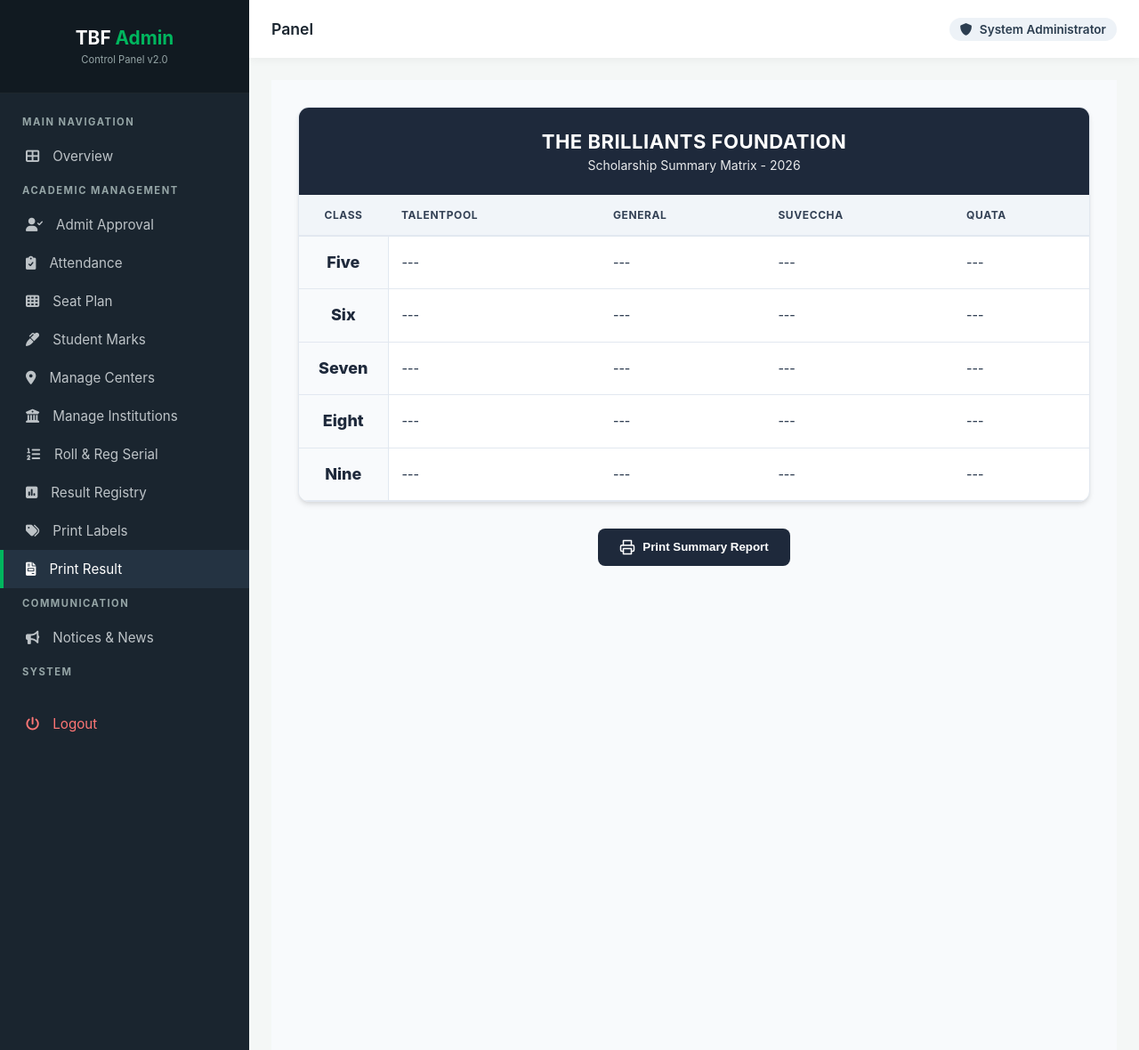
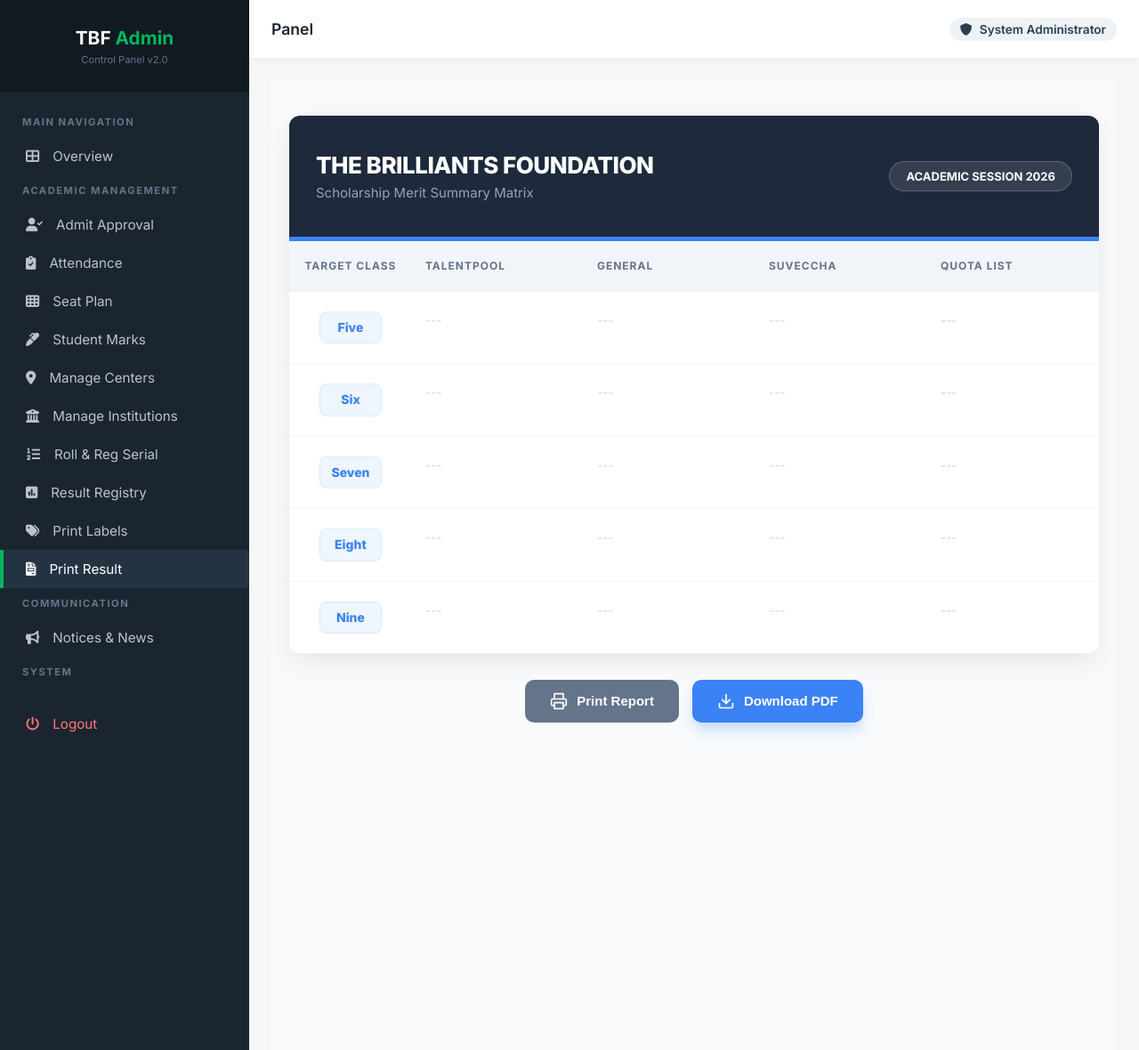
Before and after one commit to teshahriar/tbftest, a Flask app: page /admin/print-result in a window 1280 px wide. Shown: the whole page at 89% size. Run offline with Flask 3, Linux system fonts and the light colour scheme; data that the repository does not hold is empty; some libraries are stand-ins or nearby versions.

Commit message:
Update print_result.html

```diff
--- a/templates/print_result.html
+++ b/templates/print_result.html
@@ -1,59 +1,77 @@
 {% extends "admin_base.html" %}
 
 {% block content %}
+<link href="https://fonts.googleapis.com/css2?family=Inter:wght@400;600;700;800&display=swap" rel="stylesheet">
+<script src="https://cdnjs.cloudflare.com/ajax/libs/html2pdf.js/0.10.1/html2pdf.bundle.min.js"></script>
+
 <style>
-    /* ১. tbftest.onrender.com এর থিমের সাথে মিল রেখে গ্লোবাল স্টাইল */
     :root {
-        --primary-blue: #1e293b; /* আপনার সাইটের মেইন নেভি ব্লু */
-        --accent-blue: #334155;
-        --border-color: #e2e8f0;
-        --text-main: #0f172a;
+        --brand-primary: #1e293b;
+        --brand-accent: #3b82f6;
+        --bg-soft: #f8fafc;
+        --text-dark: #0f172a;
+        --text-muted: #64748b;
+        --white: #ffffff;
+        --border-light: #f1f5f9;
     }
 
     .result-body {
-        background-color: #f8fafc; /* সাইটের ব্যাকগ্রাউন্ড কালার */
-        padding: 30px;
+        background-color: var(--bg-soft);
+        padding: 40px 20px;
         min-height: 100vh;
         font-family: 'Inter', sans-serif;
     }
 
-    /* ২. প্রফেশনাল কার্ড ডিজাইন */
-    .result-wrapper {
-        max-width: 1200px;
+    /* মূল রিপোর্ট কন্টেইনার */
+    #report-container {
+        max-width: 1100px;
         margin: 0 auto;
-        background: #ffffff;
+        background: var(--white);
         border-radius: 12px;
-        box-shadow: 0 4px 6px -1px rgba(0, 0, 0, 0.1), 0 2px 4px -1px rgba(0, 0, 0, 0.06);
+        box-shadow: 0 10px 30px rgba(0, 0, 0, 0.08);
         overflow: hidden;
-        border: 1px solid var(--border-color);
     }
 
-    /* ৩. ব্র্যান্ডেড হেডার */
+    /* প্রিমিয়াম হেডার */
     .sheet-header {
-        background: var(--primary-blue);
-        color: white;
-        padding: 25px;
-        text-align: center;
+        background: var(--brand-primary);
+        color: var(--white);
+        padding: 40px 30px;
+        display: flex;
+        justify-content: space-between;
+        align-items: center;
+        border-bottom: 5px solid var(--brand-accent);
     }
 
-    .sheet-header h1 {
+    .header-content h1 {
         margin: 0;
-        font-size: 22px;
-        font-weight: 700;
-        letter-spacing: 0.5px;
+        font-size: 26px;
+        font-weight: 800;
+        letter-spacing: -0.5px;
         text-transform: uppercase;
     }
 
-    .sheet-header p {
-        margin: 5px 0 0;
-        opacity: 0.9;
-        font-size: 14px;
+    .header-content p {
+        margin: 6px 0 0;
+        color: #94a3b8;
+        font-size: 15px;
+        font-weight: 500;
     }
 
-    /* ৪. প্রফেশনাল টেবিল ডিজাইন */
+    .session-badge {
+        background: rgba(255, 255, 255, 0.1);
+        padding: 8px 18px;
+        border-radius: 30px;
+        font-size: 13px;
+        font-weight: 700;
+        border: 1px solid rgba(255, 255, 255, 0.2);
+    }
+
+    /* টেবিল স্টাইল */
     .summary-table {
         width: 100%;
         border-collapse: collapse;
+        table-layout: fixed;
     }
 
     .summary-table thead {
@@ -61,142 +79,165 @@
     }
 
     .summary-table th {
-        padding: 15px;
+        padding: 20px 15px;
         text-align: left;
         font-size: 12px;
         font-weight: 700;
-        color: var(--accent-blue);
+        color: var(--text-muted);
         text-transform: uppercase;
-        letter-spacing: 0.05em;
-        border-bottom: 2px solid var(--border-color);
+        letter-spacing: 1px;
+        border-bottom: 2px solid var(--border-light);
     }
 
     .summary-table td {
-        padding: 18px 15px;
-        border-bottom: 1px solid var(--border-color);
+        padding: 22px 15px;
+        border-bottom: 1px solid var(--border-light);
         vertical-align: top;
-    }
-
-    /* ৫. রো স্টাইলিং */
-    .class-label {
-        font-size: 18px;
-        font-weight: 800;
-        color: var(--primary-blue);
-        width: 100px;
-        text-align: center !important;
-        background-color: #f8fafc;
-        border-right: 1px solid var(--border-color);
-    }
-
-    .roll-container {
-        font-size: 14px;
-        color: #334155;
+        font-size: 13.5px;
+        color: var(--text-dark);
         line-height: 1.6;
-        font-weight: 500;
         word-wrap: break-word;
     }
 
-    /* ৬. স্ট্যাটাস বার */
-    .footer-bar {
-        background: #f1f5f9;
-        padding: 15px;
-        text-align: center;
-        font-weight: 600;
-        font-size: 14px;
-        color: #64748b;
-        border-top: 1px solid var(--border-color);
+    .summary-table tr:last-child td {
+        border-bottom: none;
     }
 
-    .footer-bar b {
-        color: #ef4444; /* Red color highlight */
+    /* ক্লাস ব্যাজ */
+    .class-badge {
+        display: inline-block;
+        background: #eff6ff;
+        color: var(--brand-accent);
+        padding: 6px 12px;
+        border-radius: 8px;
+        font-weight: 800;
+        font-size: 14px;
+        border: 1px solid #dbeafe;
+        text-align: center;
+        min-width: 70px;
     }
 
-    /* ৭. বাটন ডিজাইন */
-    .print-btn-box {
-        text-align: center;
-        padding: 30px;
+    /* অ্যাকশন বাটন এরিয়া */
+    .action-bar {
+        max-width: 1100px;
+        margin: 30px auto 0;
+        display: flex;
+        justify-content: center;
+        gap: 15px;
     }
 
-    .btn-tbftest {
-        background-color: var(--primary-blue);
-        color: white;
-        padding: 12px 24px;
-        border-radius: 8px;
-        font-weight: 600;
+    .btn-base {
+        padding: 14px 28px;
+        border-radius: 10px;
+        font-weight: 700;
+        font-size: 15px;
         border: none;
         cursor: pointer;
         display: inline-flex;
         align-items: center;
-        gap: 8px;
-        transition: all 0.2s;
+        gap: 10px;
+        transition: all 0.3s ease;
+        text-decoration: none;
     }
 
-    .btn-tbftest:hover {
-        background-color: #0f172a;
-        transform: translateY(-1px);
+    .btn-download {
+        background: var(--brand-accent);
+        color: white;
+        box-shadow: 0 10px 15px -3px rgba(59, 130, 246, 0.3);
     }
 
-    /* ৮. প্রিন্ট অপ্টিমাইজেশন */
+    .btn-print {
+        background: #64748b;
+        color: white;
+    }
+
+    .btn-base:hover {
+        transform: translateY(-2px);
+        box-shadow: 0 20px 25px -5px rgba(0, 0, 0, 0.1);
+        filter: brightness(1.1);
+    }
+
+    /* প্রিন্ট ও পিডিএফ সেটিংস */
     @media print {
         .no-print { display: none !important; }
-        .result-body { padding: 0; background: white; }
-        .result-wrapper { box-shadow: none; border: 1px solid #000; border-radius: 0; width: 100%; }
-        .sheet-header { background: #1e293b !important; -webkit-print-color-adjust: exact; }
-        .summary-table th { background: #f1f5f9 !important; -webkit-print-color-adjust: exact; }
-        .class-label { background: #f8fafc !important; -webkit-print-color-adjust: exact; }
+        .result-body { padding: 0 !important; background: white; }
+        #report-container { box-shadow: none !important; border: 1px solid #eee; border-radius: 0; width: 100%; }
+        .summary-table tr { page-break-inside: avoid !important; }
     }
 </style>
 
 <div class="result-body">
-    <div class="result-wrapper">
+    <div id="report-container">
         <div class="sheet-header">
-            <h1>THE BRILLIANTS FOUNDATION</h1>
-            <p>Scholarship Summary Matrix - 2026</p>
+            <div class="header-content">
+                <h1>The Brilliants Foundation</h1>
+                <p>Scholarship Merit Summary Matrix</p>
+            </div>
+            <div class="session-badge">
+                ACADEMIC SESSION 2026
+            </div>
         </div>
 
         <table class="summary-table">
             <thead>
                 <tr>
-                    <th style="text-align: center;">Class</th>
-                    <th>Talentpool</th>
-                    <th>General</th>
-                    <th>Suveccha</th>
-                    <th>Quata</th>
+                    <th style="width: 15%; text-align: center;">Target Class</th>
+                    <th style="width: 21%;">Talentpool</th>
+                    <th style="width: 21%;">General</th>
+                    <th style="width: 21%;">Suveccha</th>
+                    <th style="width: 21%;">Quota List</th>
                 </tr>
             </thead>
             <tbody>
                 {% for row in summary_data %}
                 <tr>
-                    <td class="class-label">{{ row.class_display }}</td>
-
-                    <td class="roll-container">
-                        {{ row.Talentpool if row.Talentpool else '---' }}
+                    <td style="text-align: center;">
+                        <span class="class-badge">{{ row.class_display }}</span>
                     </td>
-
-                    <td class="roll-container">
-                        {{ row.General if row.General else '---' }}
-                    </td>
-
-                    <td class="roll-container">
-                        {{ row.Suveccha if row.Suveccha else '---' }}
-                    </td>
-
-                    <td class="roll-container">
-                        {{ row.Quata if row.Quata else '---' }}
-                    </td>
+                    <td>{{ row.Talentpool if row.Talentpool else '<span style="color:#cbd5e1">---</span>'|safe }}</td>
+                    <td>{{ row.General if row.General else '<span style="color:#cbd5e1">---</span>'|safe }}</td>
+                    <td>{{ row.Suveccha if row.Suveccha else '<span style="color:#cbd5e1">---</span>'|safe }}</td>
+                    <td>{{ row.Quata if row.Quata else '<span style="color:#cbd5e1">---</span>'|safe }}</td>
                 </tr>
                 {% endfor %}
             </tbody>
         </table>
-
-
     </div>
 
-    <div class="print-btn-box no-print">
-        <button onclick="window.print()" class="btn-tbftest">
-            <svg xmlns="http://www.w3.org/2000/svg" width="18" height="18" viewBox="0 0 24 24" fill="none" stroke="currentColor" stroke-width="2" stroke-linecap="round" stroke-linejoin="round"><polyline points="6 9 6 2 18 2 18 9"></polyline><path d="M6 18H4a2 2 0 0 1-2-2v-5a2 2 0 0 1 2-2h16a2 2 0 0 1 2 2v5a2 2 0 0 1-2 2h-2"></path><rect x="6" y="14" width="12" height="8"></rect></svg>
-            Print Summary Report
+    <div class="action-bar no-print">
+        <button onclick="window.print()" class="btn-base btn-print">
+            <svg xmlns="http://www.w3.org/2000/svg" width="20" height="20" viewBox="0 0 24 24" fill="none" stroke="currentColor" stroke-width="2" stroke-linecap="round" stroke-linejoin="round"><polyline points="6 9 6 2 18 2 18 9"></polyline><path d="M6 18H4a2 2 0 0 1-2-2v-5a2 2 0 0 1 2-2h16a2 2 0 0 1 2 2v5a2 2 0 0 1-2 2h-2"></path><rect x="6" y="14" width="12" height="8"></rect></svg>
+            Print Report
+        </button>
+
+        <button onclick="generatePDF()" class="btn-base btn-download">
+            <svg xmlns="http://www.w3.org/2000/svg" width="20" height="20" viewBox="0 0 24 24" fill="none" stroke="currentColor" stroke-width="2" stroke-linecap="round" stroke-linejoin="round"><path d="M21 15v4a2 2 0 0 1-2 2H5a2 2 0 0 1-2-2v-4"></path><polyline points="7 10 12 15 17 10"></polyline><line x1="12" y1="15" x2="12" y2="3"></line></svg>
+            Download PDF
         </button>
     </div>
 </div>
+
+<script>
+    function generatePDF() {
+        const element = document.getElementById('report-container');
+
+        // পিডিএফ কনফিগারেশন
+        const options = {
+            margin:       0.3,
+            filename:     'Scholarship_Summary_2026.pdf',
+            image:        { type: 'jpeg', quality: 1 },
+            html2canvas:  {
+                scale: 2,
+                useCORS: true,
+                letterRendering: true,
+                backgroundColor: '#ffffff'
+            },
+            jsPDF:        { unit: 'in', format: 'a4', orientation: 'landscape' },
+            pagebreak:    { mode: ['avoid-all', 'css', 'legacy'] }
+        };
+
+        // প্রসেসিং শুরু
+        html2pdf().set(options).from(element).save();
+    }
+</script>
 {% endblock %}
```
